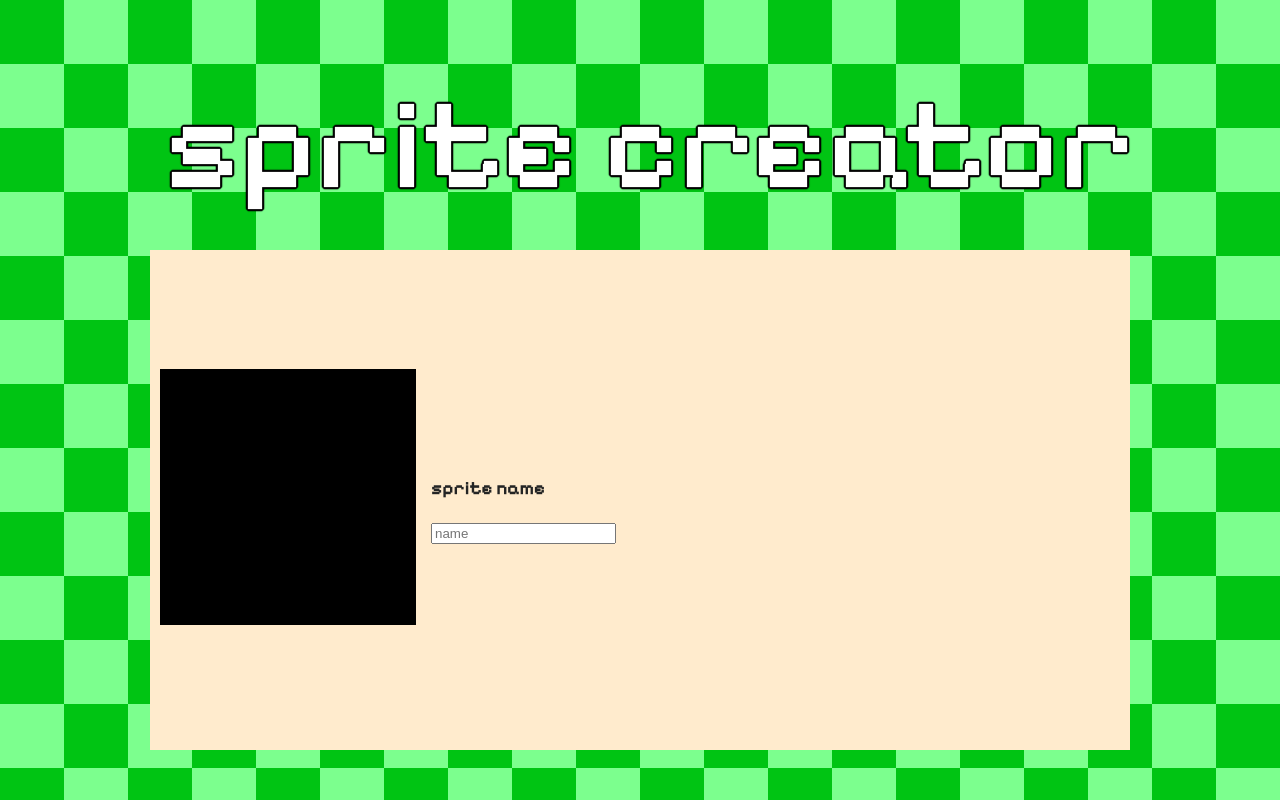
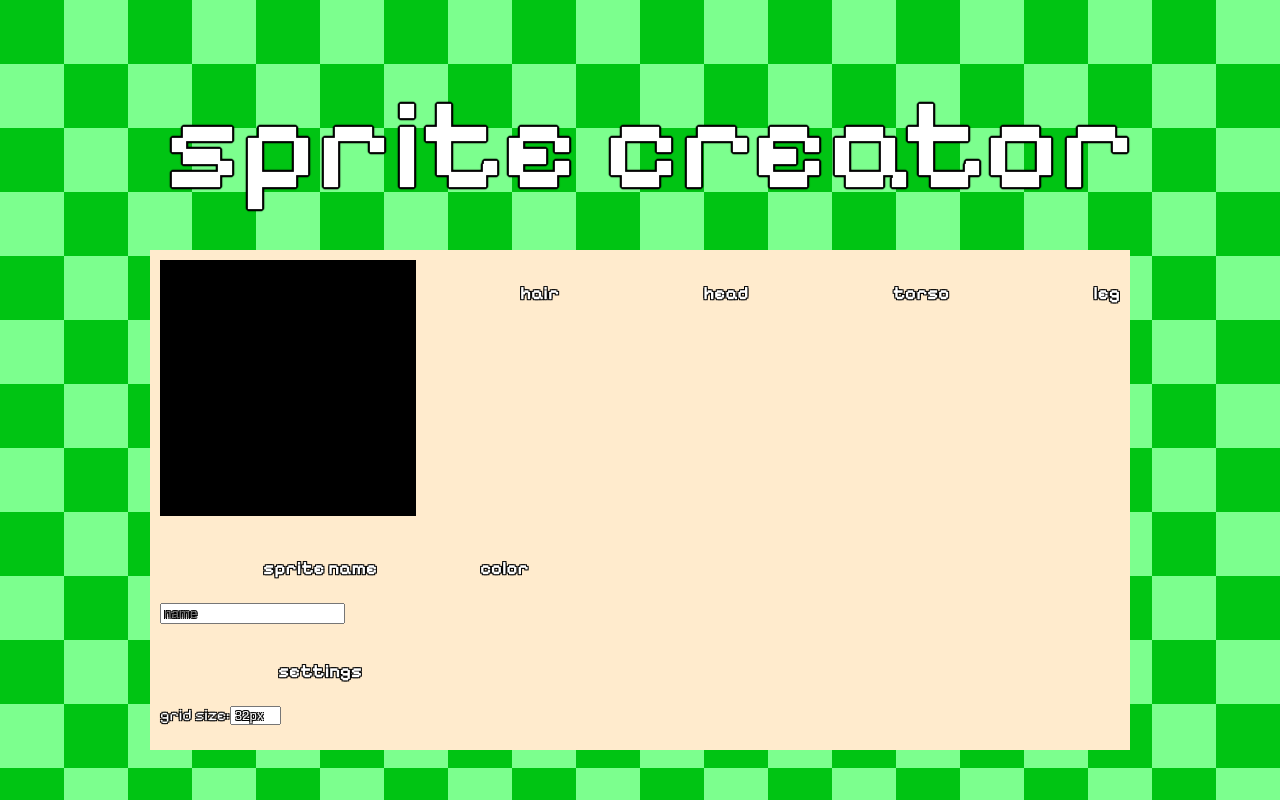
Before and after one commit to kvp03789/sprite-creator, a website built with Vite: page frontend/index.html in a window 1280 px wide. Built offline with nearby package versions, Linux system fonts and the light colour scheme.

Commit message:
finish css grid to correctly line up elements in the main app container

```diff
--- a/frontend/src/domStuff.js
+++ b/frontend/src/domStuff.js
@@ -13,6 +13,7 @@ export const initCanvas = async() => {
 
     const canvasDiv = document.createElement('div')
     canvasDiv.id = 'canvas-div'
+    canvasDiv.classList.add('grid-section')
 
     const width = 256
     const height = 256
@@ -30,16 +31,110 @@ export const initNameSelection = () => {
 
     const nameSelectContainer = document.createElement('div')
     nameSelectContainer.id='name-select-container'
+    nameSelectContainer.classList.add('grid-section')
 
+    const sectionTitleContainer = document.createElement('div')
+    sectionTitleContainer.classList.add('section-title-container')
     const nameSectionTitle = document.createElement('h3')
     nameSectionTitle.classList.add('section-title')
     nameSectionTitle.id = 'name-section-title'
     nameSectionTitle.textContent = 'sprite name'
 
+    const sectionContentsContainer = document.createElement('div')
+    sectionContentsContainer.classList.add('section-contents-container')
     const nameInput = document.createElement('input')
     nameInput.type = 'text'
     nameInput.placeholder = "name"
 
-    nameSelectContainer.append(nameSectionTitle, nameInput)
+    //append everything to correct divs
+    sectionTitleContainer.append(nameSectionTitle)
+    sectionContentsContainer.append(nameInput)
+    nameSelectContainer.append(sectionTitleContainer, sectionContentsContainer)
     appDiv.append(nameSelectContainer)
 }
+
+export const initSettingsSection = () => {
+    const appDiv = document.querySelector('#app')
+
+    const settingsContainer = document.createElement('div')
+    settingsContainer.id='settings-select-container'
+    settingsContainer.classList.add('grid-section')
+
+    const sectionTitleContainer = document.createElement('div')
+    sectionTitleContainer.classList.add('section-title-container')
+    const settingsSectionTitle = document.createElement('h3')
+    settingsSectionTitle.classList.add('section-title')
+    settingsSectionTitle.id = 'settings-section-title'
+    settingsSectionTitle.textContent = 'settings'
+
+    const sectionContentsContainer = document.createElement('div')
+    sectionContentsContainer.classList.add('section-contents-container')
+    const gridSizeSelectLabel = document.createElement('label')
+    gridSizeSelectLabel.textContent = 'grid size:'
+    const gridSizeSelect = document.createElement('select')
+    gridSizeSelect.id = 'grid-size-select'
+    gridSizeSelect.name = 'grid-size-select'
+    const option1 = document.createElement('option')
+    option1.textContent = '32px'
+    option1.value = 32
+    const option2 = document.createElement('option')
+    option2.textContent = '48px'
+    option2.value = 48
+    gridSizeSelect.append(option1, option2)
+
+    //append everything to correct divs
+    sectionTitleContainer.append(settingsSectionTitle)
+    sectionContentsContainer.append(gridSizeSelectLabel, gridSizeSelect)
+    settingsContainer.append(sectionTitleContainer, sectionContentsContainer)
+    appDiv.append(settingsContainer)
+}
+
+export const initCharacterPartSection = () => {
+    const appDiv = document.querySelector('#app')
+
+    const navDiv = document.createElement('div')
+    navDiv.id = 'character-part-select-container'
+    navDiv.classList.add('grid-section')
+    const partSelectList = document.createElement('ul')
+
+    const hairListItem = document.createElement('li')
+    const hairTitle = document.createElement('h3')
+    hairTitle.textContent = 'hair'
+    hairListItem.append(hairTitle)
+
+    const headListItem = document.createElement('li')
+    const headTitle = document.createElement('h3')
+    headTitle.textContent = 'head'
+    headListItem.append(headTitle)
+
+    const torsoListItem = document.createElement('li')
+    const torsoTitle = document.createElement('h3')
+    torsoTitle.textContent = 'torso'
+    torsoListItem.append(torsoTitle)
+
+    const legListItem = document.createElement('li')
+    const legTitle = document.createElement('h3')
+    legTitle.textContent = 'leg'
+    legListItem.append(legTitle)
+
+    partSelectList.append(hairListItem, headListItem, torsoListItem, legListItem)
+    navDiv.append(partSelectList)
+    appDiv.append(navDiv)
+}
+
+export const initColorPickerSection = () => {
+    const appDiv = document.querySelector('#app')
+
+    const sectionContainer = document.createElement('div')
+    sectionContainer.id = 'color-select-container'
+    sectionContainer.classList.add('grid-section')
+    const titleContainer = document.createElement('div')
+    const colorTitle = document.createElement('h3')
+    colorTitle.classList.add('section-title')
+    colorTitle.textContent = 'color'
+    const contentContainer = document.createElement('div')
+
+    titleContainer.append(colorTitle)
+    sectionContainer.append(titleContainer, contentContainer)
+    appDiv.append(sectionContainer)
+}
--- a/frontend/src/main.js
+++ b/frontend/src/main.js
@@ -1,6 +1,9 @@
-import { initTitle, initCanvas, initNameSelection } from './domStuff'
+import { initTitle, initCanvas, initNameSelection, initSettingsSection, initCharacterPartSection, initColorPickerSection } from './domStuff'
 import './style.css'
 
 initTitle()
 await initCanvas()
 initNameSelection()
+initSettingsSection()
+initCharacterPartSection()
+initColorPickerSection()
--- a/frontend/src/style.css
+++ b/frontend/src/style.css
@@ -27,15 +27,28 @@ body {
   font-family: "Pixelify Sans"
 }
 
+* {
+  color: white; /* Sets the text color */
+  text-shadow:
+    -1px -1px 0 black, /* Shadow up-left */
+    1px -1px 0 black,  /* Shadow up-right */
+    -1px 1px 0 black,  /* Shadow down-left */
+    1px 1px 0 black;   /* Shadow down-right */
+}
+
 #title{
   filter: drop-shadow(0 0 0.75rem rgba(38, 36, 37, 0.768));
 }
 
 #app{
-  display: flex;
-  justify-content: flex-start;
-  align-items: center;
-  gap: 15px;
+  display: grid;
+  grid-template-columns: 1fr 2fr;
+  grid-template-rows: auto;
+  /* grid-template-areas:
+  'canvas character-part'
+  'name character-part'
+  'settings color-select'
+  ; */
   background-color: blanchedalmond;
   width: 75vw;
   height: 60vh;
@@ -43,14 +56,57 @@ body {
   font-family: "Pixelify Sans"
 }
 
-#name-select-container{
 
 
+/* grid section 1 */
+#canvas-div{
+  /* grid-area: 'canvas'; */
+  grid-column: 1 / 2;
+  grid-row: 1 / 2;
 }
 
+/* grid section 2 */
+#name-select-container{
+  grid-column: 1 / 2;
+  grid-row: 2 / 3;
+}
 
-.section-title{
-  color:#242424
+/* grid section 3*/
+#settings-select-container{
+  /* grid-area: 'settings'; */
+  grid-column: 1 / 2;
+  grid-row: 3 / 4;
+}
+
+/* grid section 4*/
+#character-part-select-container{
+  /* grid-area: 'character-part'; */
+  grid-column: 2 / 3;
+  grid-row: 1 / 2;
+}
+
+/* grid section 4*/
+#color-select-container{
+  /* grid-area: 'color-select'; */
+  grid-column: 2 / 3;
+  grid-row: 2 / 4;
+}
+
+ul {
+  display: flex;
+  justify-content: space-between;
+  align-items: flex-start;
+  margin: 0;
+}
+
+li {
+  list-style-type: none;
+}
+
+.section-title-container{
+  display: flex;
+  justify-content: center;
+  align-items: flex-start;
 }
 
 
```
